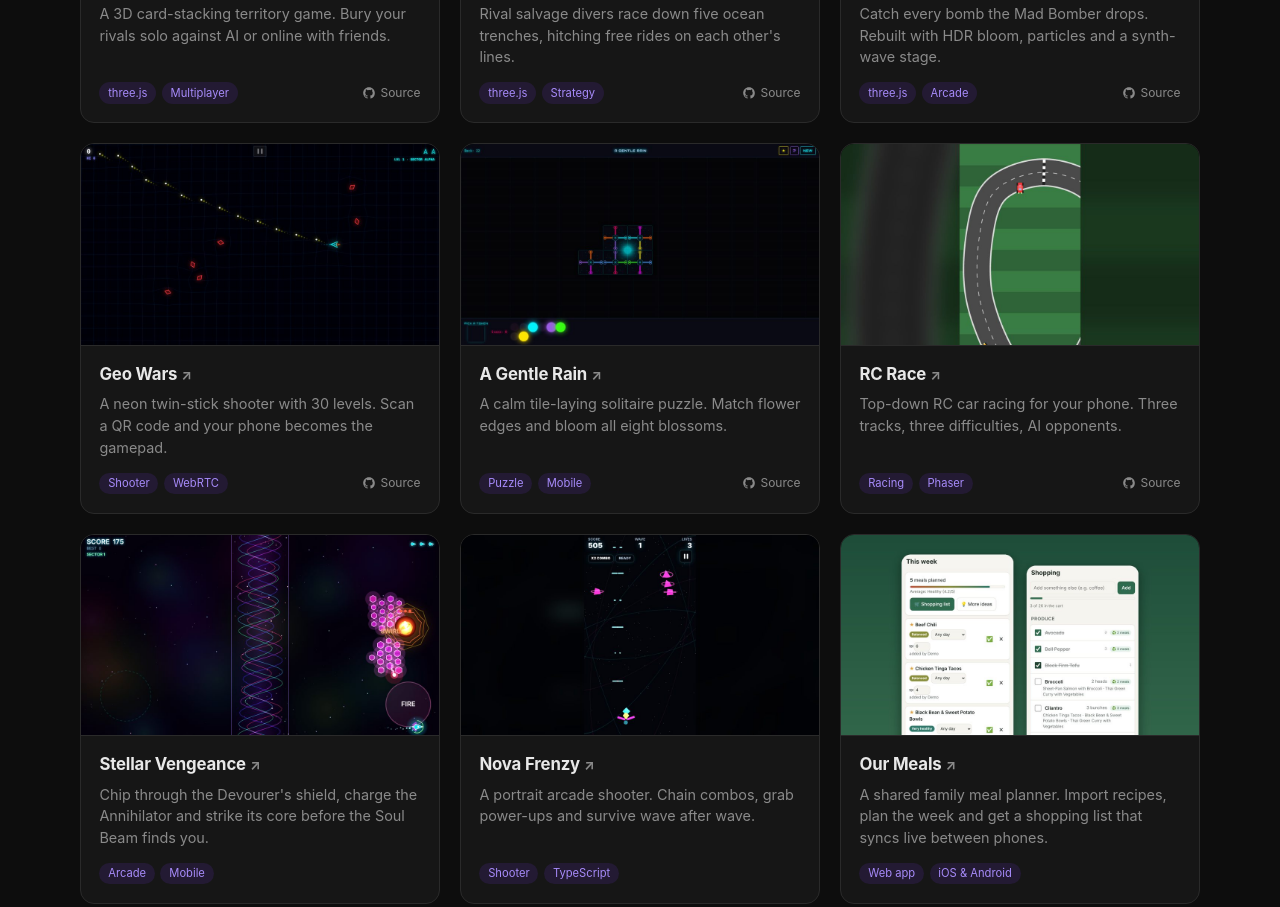
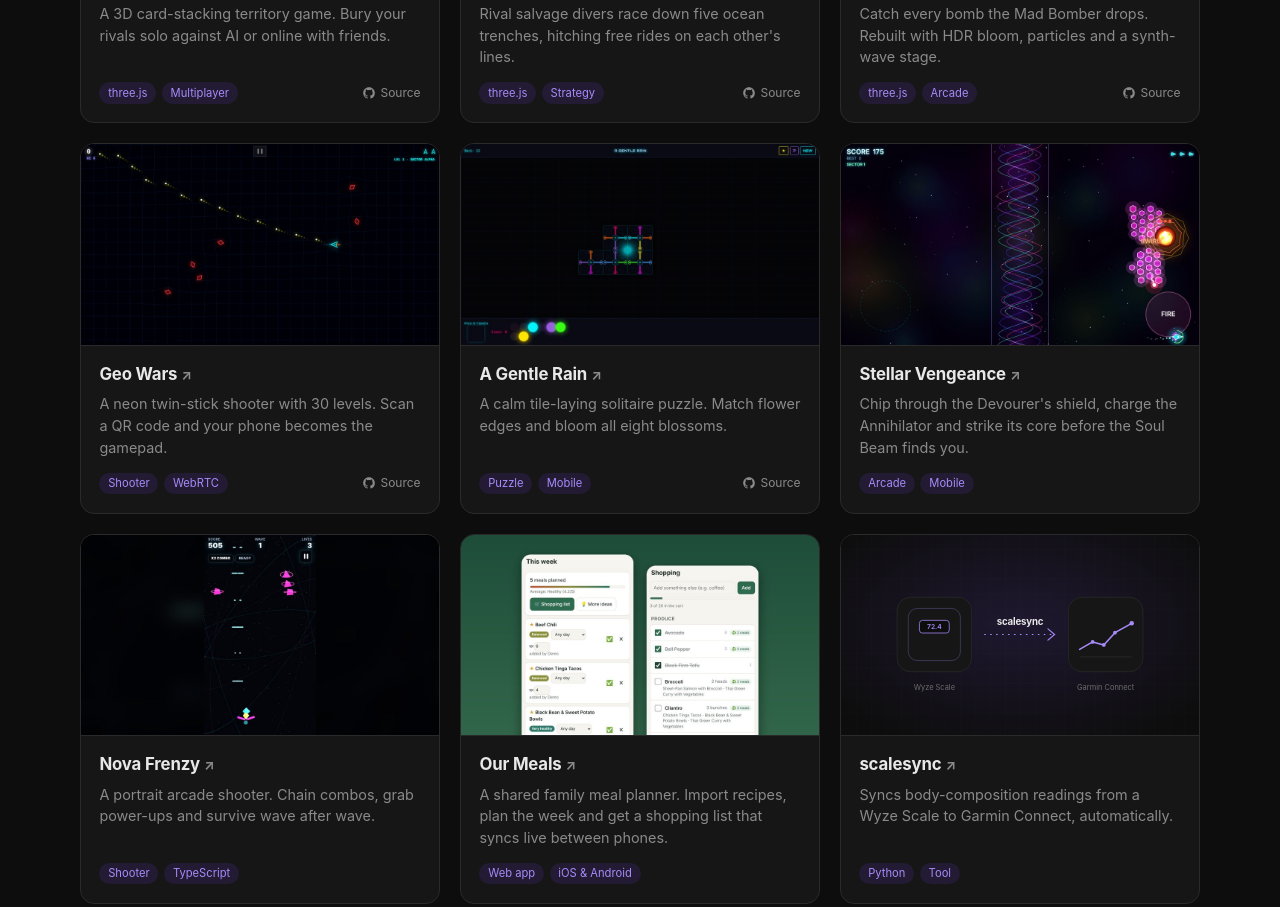
Before and after one commit to mearkus/mearkus.github.io, a plain HTML site: page index.html in a window 1280 px wide. Shown: the part 912-1819 px from the top of the page. Drawn offline with Linux system fonts and the light colour scheme.

Commit message:
Remove RC Race from projects
Co-Authored-By: Claude Sonnet 5.5 <noreply@anthropic.com>
Claude-Session: https://claude.ai/code/session_01TnRppZfZ4LTouhtN2QHnqU

```diff
--- a/index.html
+++ b/index.html
@@ -438,17 +438,6 @@
           </div>
         </li>
         <li class="project">
-          <div class="hero"><img src="assets/projects/rc-race.jpg" alt="" width="960" height="540" loading="lazy" /></div>
-          <div class="body">
-            <h3 class="project-name"><a href="https://mearkus.com/rc-race/" target="_blank" rel="noopener">RC Race<span class="arrow" aria-hidden="true">↗</span></a></h3>
-            <p class="blurb">Top-down RC car racing for your phone. Three tracks, three difficulties, AI opponents.</p>
-            <div class="meta">
-              <ul class="tags"><li>Racing</li><li>Phaser</li></ul>
-              <a class="source" href="https://github.com/mearkus/rc-race" target="_blank" rel="noopener"><svg viewBox="0 0 24 24" fill="currentColor" aria-hidden="true"><path d="M12 2C6.477 2 2 6.484 2 12.017c0 4.425 2.865 8.18 6.839 9.504.5.092.682-.217.682-.483 0-.237-.008-.868-.013-1.703-2.782.605-3.369-1.343-3.369-1.343-.454-1.158-1.11-1.466-1.11-1.466-.908-.62.069-.608.069-.608 1.003.07 1.531 1.032 1.531 1.032.892 1.53 2.341 1.088 2.91.832.092-.647.35-1.088.636-1.338-2.22-.253-4.555-1.113-4.555-4.951 0-1.093.39-1.988 1.029-2.688-.103-.253-.446-1.272.098-2.65 0 0 .84-.27 2.75 1.026A9.564 9.564 0 0112 6.844c.85.004 1.705.115 2.504.337 1.909-1.296 2.747-1.027 2.747-1.027.546 1.379.202 2.398.1 2.651.64.7 1.028 1.595 1.028 2.688 0 3.848-2.339 4.695-4.566 4.943.359.309.678.92.678 1.855 0 1.338-.012 2.419-.012 2.747 0 .268.18.58.688.482A10.019 10.019 0 0022 12.017C22 6.484 17.522 2 12 2z"/></svg>Source</a>
-            </div>
-          </div>
-        </li>
-        <li class="project">
           <div class="hero"><img src="assets/projects/stellar-vengeance.jpg" alt="" width="960" height="540" loading="lazy" /></div>
           <div class="body">
             <h3 class="project-name"><a href="https://github.com/mearkus/revenge" target="_blank" rel="noopener">Stellar Vengeance<span class="arrow" aria-hidden="true">↗</span></a></h3>
```
Also changed, not shown: assets/projects/rc-race.jpg (deleted).
